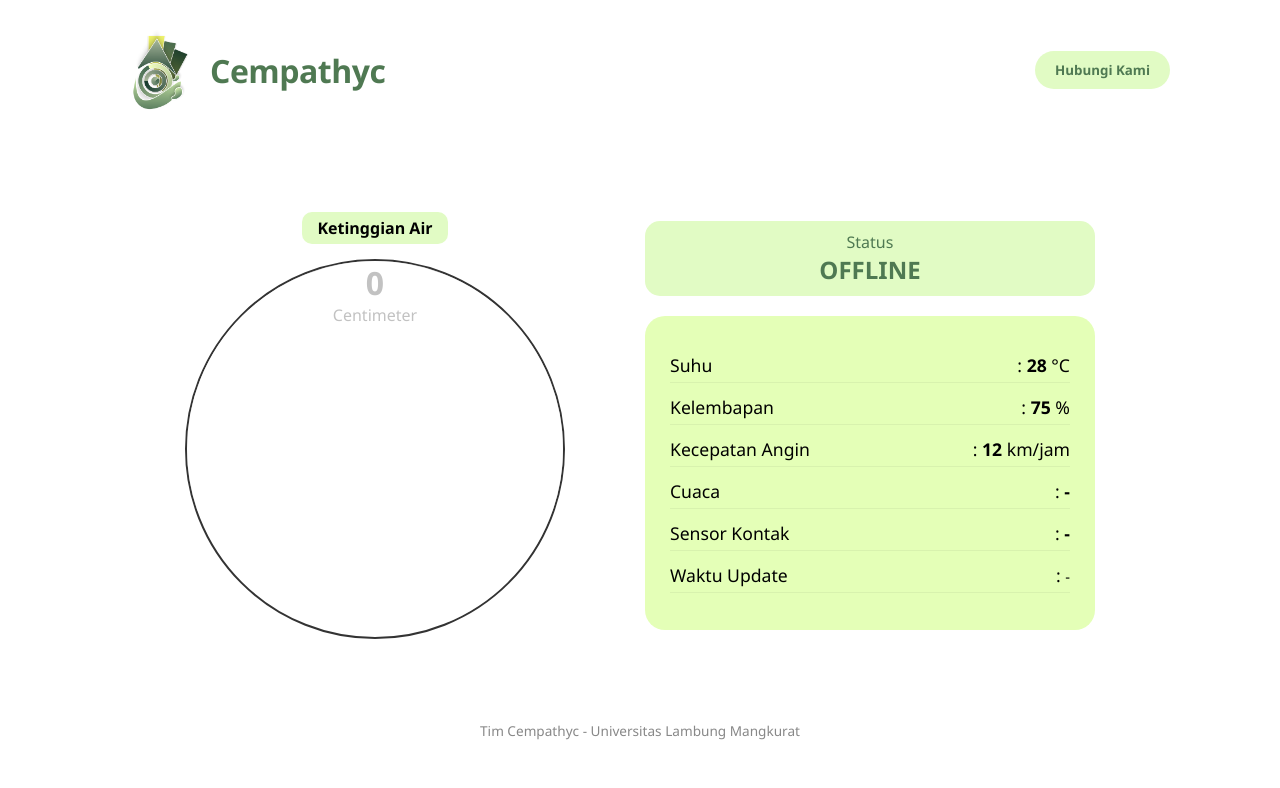
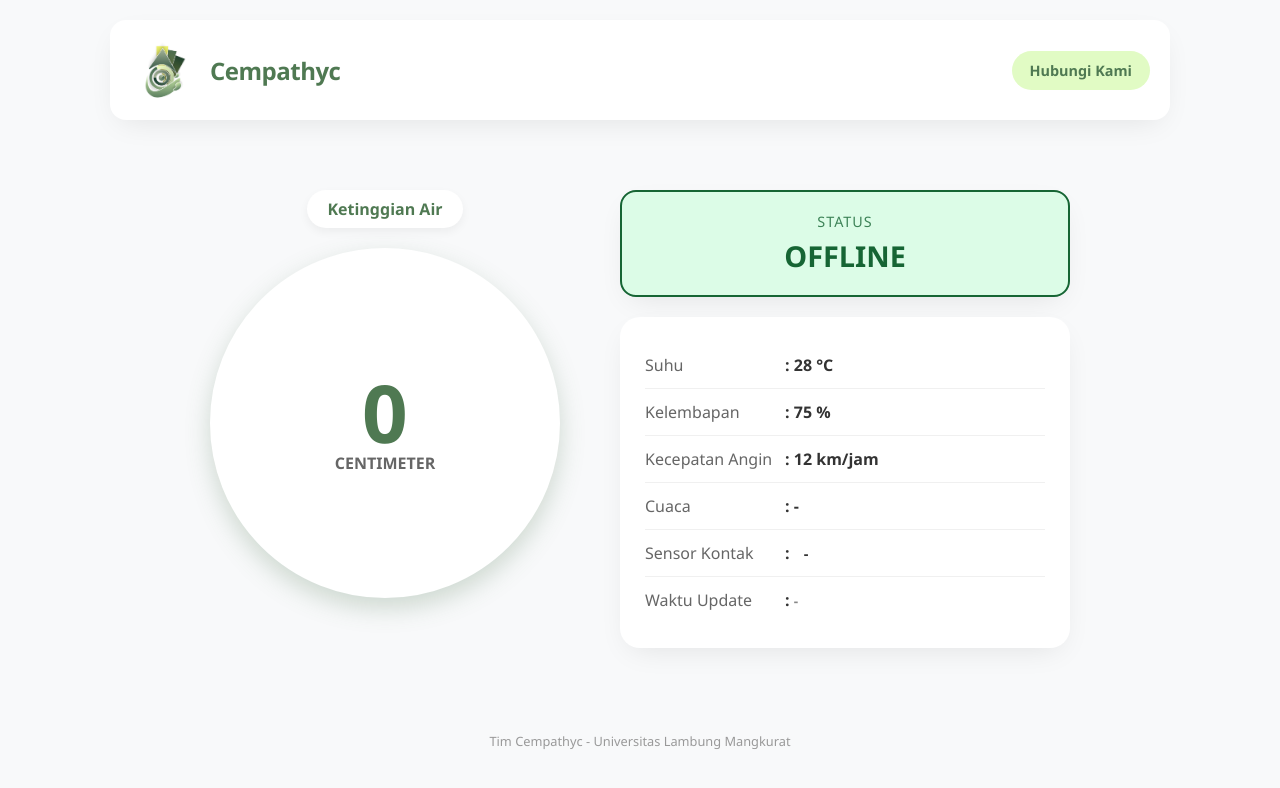
Before and after one commit to husainmubarak/cempathyc, a website: page public/index.html in a window 1280 px wide. Drawn offline with nearby package versions, Linux system fonts and the light colour scheme; no server answers.

Commit message:
memperbaiki tampilan frontend

```diff
--- a/public/index.html
+++ b/public/index.html
@@ -15,7 +15,7 @@
                 <img src="Logo.png" alt="Logo Cempathyc" class="logo-img">
                 <span>Cempathyc</span>
             </div>
-            <a href="https://www.instagram.com/mkbtbd36.empathy/" target="_blank" style="text-decoration: none;">
+            <a href="https://www.instagram.com/mkbtbd36.empathy/" target="_blank">
                 <button class="btn-hubungi">Hubungi Kami</button>
             </a>
         </header>
--- a/public/style.css
+++ b/public/style.css
@@ -1,41 +1,32 @@
 :root {
-    --aman-bg: #e1fbc4;
-    --aman-text: #4f7952;
-    --waspada-bg: #fef3c7;
-    --waspada-text: #92400e;
+    /* Warna Utama */
+    --primary-green: #4f7952;
+    --light-green: #e1fbc4;
+    --bg-color: #f8f9fa;
+    --card-shadow: 0 10px 30px -10px rgba(0, 0, 0, 0.1);
+
+    /* Warna Status */
+    --aman-bg: #dcfce7;
+    --aman-text: #166534;
+    --waspada-bg: #fef9c3;
+    --waspada-text: #854d0e;
     --bahaya-bg: #fee2e2;
-    --bahaya-text: #b91c1c;
-}
-
-.logo {
-    display: flex;
-    align-items: center;
-    /* Perubahan di bawah ini */
-    font-size: 2rem;      /* Ukuran lebih besar (sebelumnya sekitar 1.3rem) */
-    font-weight: 700;      /* Membuat tulisan lebih tebal/bold */
-    color: #4f7952;        /* Warna hijau gelap khas desain Anda */
-    letter-spacing: -0.5px; /* Opsional: merapatkan sedikit huruf agar terlihat modern */
-}
-
-.logo-img {
-    width: 100px;           /* Ukuran gambar logo ikut disesuaikan agar seimbang */
-    height: 100px;
-    object-fit: contain;
-
+    --bahaya-text: #991b1b;
 }
 
 * {
     margin: 0;
     padding: 0;
     box-sizing: border-box;
-    font-family: 'Segoe UI', sans-serif;
+    font-family: 'Segoe UI', Roboto, Helvetica, Arial, sans-serif;
 }
 
 body {
-    background-color: #fff;
+    background-color: var(--bg-color);
     min-height: 100vh;
     display: flex;
     justify-content: center;
+    color: #333;
 }
 
 .container {
@@ -46,192 +37,314 @@ body {
     flex-direction: column;
 }
 
+/* ================= HEADER ================= */
 header {
     display: flex;
     justify-content: space-between;
     align-items: center;
     margin-bottom: 30px;
+    background: white;
+    padding: 15px 20px;
+    border-radius: 16px;
+    box-shadow: var(--card-shadow);
+    /* Mencegah elemen bertabrakan */
+    gap: 15px;
+}
+
+.logo {
+    display: flex;
+    align-items: center;
+    gap: 10px;
+    font-size: 1.5rem;
+    font-weight: 800;
+    color: var(--primary-green);
+    letter-spacing: -0.5px;
+    white-space: nowrap; /* Mencegah teks turun baris */
+}
+
+.logo-img {
+    width: 50px;
+    height: 50px;
+    object-fit: contain;
 }
 
 .btn-hubungi {
-    background: #e1fbc4;
+    background: var(--light-green);
     border: none;
-    padding: 10px 20px;
-    border-radius: 20px;
-    font-weight: 600;
+    padding: 10px 18px;
+    border-radius: 50px;
+    font-weight: 700;
+    font-size: 0.9rem;
     cursor: pointer;
-    color: #4f7952;
+    color: var(--primary-green);
+    transition: transform 0.2s;
+    white-space: nowrap; /* Mencegah teks tombol turun baris */
 }
 
-/* Layout Utama */
+.btn-hubungi:active {
+    transform: scale(0.95);
+}
+
+/* ================= CONTENT LAYOUT ================= */
 .content-wrapper {
     display: flex;
     flex-direction: column;
     align-items: center;
-    gap: 30px;
+    gap: 40px;
     flex-grow: 1;
-    margin-top: 20px;
+}
+
+/* ================= WATER LEVEL SECTION ================= */
+.water-level-section {
+    display: flex;
+    flex-direction: column;
+    align-items: center;
+    position: relative;
 }
 
 .label-top {
     text-align: center;
-    margin-bottom: 15px;
-    font-weight: 600;
-    background: #e1fbc4;
-    padding: 5px 15px;
-    border-radius: 10px;
-    display: inline-block;
+    margin-bottom: 20px;
+    font-weight: 700;
+    color: var(--primary-green);
+    background: white;
+    padding: 8px 20px;
+    border-radius: 20px;
+    box-shadow: 0 4px 10px rgba(0,0,0,0.05);
+    z-index: 2;
 }
 
-.water-level-section {
-    text-align: center;
-}
-
-/* Animasi Ombak dalam Lingkaran */
+/* Lingkaran Utama */
 .circle-container {
-    width: 280px;
-    height: 280px;
-    border: 2px solid #333;
+    width: 260px;
+    height: 260px;
+    border: 4px solid white;
+    box-shadow: 0 10px 25px rgba(79, 121, 82, 0.25);
     border-radius: 50%;
     position: relative;
     overflow: hidden;
-    background: #fff;
+    background: white;
+    /* Agar angka persis di tengah */
+    display: flex;
+    justify-content: center;
+    align-items: center;
 }
 
+/* Text Overlay (Angka Ketinggian) */
+.text-overlay {
+    position: absolute;
+    z-index: 10;
+    text-align: center;
+    color: #333;
+    mix-blend-mode: multiply;
+}
+
+.text-overlay h1 {
+    font-size: 4rem;
+    line-height: 1;
+    font-weight: 800;
+    color: var(--primary-green);
+}
+
+.text-overlay span {
+    font-size: 1rem;
+    font-weight: 600;
+    text-transform: uppercase;
+    color: #666;
+}
+
+/* Animasi Ombak */
 .wave {
     position: absolute;
     bottom: 0;
     left: 0;
     width: 100%;
-    height: 50%;
-    transition: height 1s ease, background-color 0.5s ease;
+    height: 0%; /* Diupdate via JS */
+    background: var(--light-green);
+    transition: height 1s ease-in-out, background-color 0.5s ease;
 }
 
-/* Pseudo-elements untuk efek gerak ombak */
 .wave::before,
 .wave::after {
     content: "";
     position: absolute;
     width: 200%;
     height: 200%;
-    top: -165%;
+    top: -150%;
     left: -50%;
     border-radius: 40%;
 }
 
 .wave::before {
-    background: rgba(255, 255, 255, 0.4);
-    animation: rotate 8s linear infinite;
+    background: rgba(255, 255, 255, 0.5);
+    animation: rotate 6s linear infinite;
 }
 
 .wave::after {
-    background: rgba(255, 255, 255, 0.6);
-    animation: rotate 5s linear infinite;
-    border-radius: 35%;
+    background: rgba(255, 255, 255, 0.3);
+    animation: rotate 10s linear infinite;
+    border-radius: 45%;
 }
 
 @keyframes rotate {
-    from {
-        transform: rotate(0deg);
-    }
-
-    to {
-        transform: rotate(360deg);
-    }
+    from { transform: rotate(0deg); }
+    to { transform: rotate(360deg); }
 }
 
 /* Warna Air Dinamis */
-.wave.aman {
-    background-color: #4f7952;
+.wave.aman { background-color: #4f7952; }
+.wave.waspada { background-color: #eab308; }
+.wave.bahaya { background-color: #dc2626; }
+
+/* ================= STATUS & DETAILS SECTION ================= */
+.status-section {
+    width: 100%;
+    max-width: 450px;
 }
 
-.wave.waspada {
-    background-color: #d9a106;
+/* Status Box (Aman/Waspada/Bahaya) */
+.status-box {
+    padding: 20px;
+    border-radius: 16px;
+    text-align: center;
+    margin-bottom: 20px;
+    box-shadow: var(--card-shadow);
+    transition: all 0.3s ease;
+    border: 2px solid transparent;
 }
 
-.wave.bahaya {
-    background-color: #dc2626;
+.status-box p {
+    font-size: 0.9rem;
+    text-transform: uppercase;
+    letter-spacing: 1px;
+    margin-bottom: 5px;
+    opacity: 0.8;
 }
 
-/* Status Box */
-.status-box {
-    padding: 10px 50px;
-    border-radius: 15px;
-    text-align: center;
-    margin-bottom: 20px;
-    transition: all 0.5s ease;
+.status-box h2 {
+    font-size: 1.8rem;
+    font-weight: 800;
 }
 
-.status-aman {
-    background-color: var(--aman-bg);
-    color: var(--aman-text);
-}
-
-.status-waspada {
-    background-color: var(--waspada-bg);
-    color: var(--waspada-text);
-}
-
-.status-bahaya {
-    background-color: var(--bahaya-bg);
-    color: var(--bahaya-text);
-}
+.status-aman { background-color: var(--aman-bg); color: var(--aman-text); border-color: var(--aman-text); }
+.status-waspada { background-color: var(--waspada-bg); color: var(--waspada-text); border-color: var(--waspada-text); }
+.status-bahaya { background-color: var(--bahaya-bg); color: var(--bahaya-text); border-color: var(--bahaya-text); }
 
 /* Details Card */
 .details-card {
-    background: #E4FFB7;
+    background: white;
     padding: 25px;
     border-radius: 20px;
-    width: 100%;
-    min-width: 300px;
+    box-shadow: var(--card-shadow);
 }
 
+/* --- PERBAIKAN: GRID LAYOUT UNTUK DATA RATA --- */
 .detail-item {
-    display: flex;
-    justify-content: space-between;
-    margin: 12px 0;
-    font-size: 1.1rem;
-    border-bottom: 1px solid rgba(0, 0, 0, 0.05);
-    padding-bottom: 5px;
+    display: grid;
+    /* Kolom kiri (Label) fixed 140px, Kolom kanan (Isi) sisanya */
+    grid-template-columns: 140px 1fr;
+    align-items: center;
+    padding: 12px 0;
+    border-bottom: 1px solid #f0f0f0;
 }
 
-/* Gaya untuk status kontak sensor */
-#kontak-status.terkena-air {
-    color: #dc2626;
-    background: #fee2e2;
-    padding: 2px 8px;
-    border-radius: 5px;
-    font-weight: bold;
+.detail-item:last-child {
+    border-bottom: none;
 }
 
-#kontak-status.kering {
-    color: #4f7952;
-    background: #fff;
-    padding: 2px 8px;
-    border-radius: 5px;
+.detail-item span:first-child {
+    color: #666;
+    font-weight: 500;
+}
+
+.detail-item span:last-child {
+    color: #333;
+    font-weight: 600;
+    text-align: left; /* Pastikan rata kiri agar titik dua lurus */
+}
+
+/* Indikator Sensor Kontak */
+#kontak-status {
+    padding: 4px 10px;
+    border-radius: 6px;
+    font-size: 0.9rem;
+}
+#kontak-status.terkena-air { background: var(--bahaya-bg); color: var(--bahaya-text); }
+#kontak-status.kering { background: var(--aman-bg); color: var(--aman-text); }
+
+#waktu-update {
+    font-size: 0.85rem;
+    color: #888;
 }
 
 footer {
     text-align: center;
-    font-size: 0.85rem;
-    padding: 40px 0;
-    color: #888;
+    font-size: 0.8rem;
+    padding: 30px 0;
+    color: #999;
 }
 
-/* RESPONSIVE DESKTOP & TABLET */
+/* ================= MEDIA QUERIES (RESPONSIVE) ================= */
+
+/* Tablet & Desktop */
 @media (min-width: 768px) {
     .content-wrapper {
         flex-direction: row;
         justify-content: center;
-        gap: 80px;
+        align-items: flex-start;
+        gap: 60px;
+        margin-top: 40px;
     }
 
     .circle-container {
-        width: 380px;
-        height: 380px;
+        width: 350px;
+        height: 350px;
     }
 
-    .details-card {
-        width: 450px;
+    .text-overlay h1 {
+        font-size: 5rem;
+    }
+
+    .logo-img {
+        width: 70px;
+        height: 70px;
     }
 }
+
+/* --- PERBAIKAN: MOBILE PHONE (Agar Header Tidak Mepet) --- */
+@media (max-width: 480px) {
+    /* 1. Atur Header lebih rapat */
+    header {
+        padding: 10px 15px;
+        gap: 10px;
+    }
+
+    /* 2. Kecilkan font Logo */
+    .logo {
+        font-size: 1.1rem;
+        gap: 5px;
+    }
+
+    /* 3. Kecilkan Gambar Logo */
+    .logo-img {
+        width: 35px;
+        height: 35px;
+    }
+
+    /* 4. Kecilkan Tombol */
+    .btn-hubungi {
+        padding: 6px 12px;
+        font-size: 0.75rem;
+    }
+
+    /* 5. Sesuaikan lebar kolom label agar muat di layar kecil */
+    .detail-item {
+        grid-template-columns: 110px 1fr;
+        font-size: 0.95rem;
+    }
+
+    .circle-container {
+        width: 220px;
+        height: 220px;
+    }
+}
--- a/server.js
+++ b/server.js
@@ -21,8 +21,8 @@ const chatId = process.env.TELEGRAM_CHAT_ID;
 // --- KONFIGURASI BMKG ---
 const KODE_WILAYAH_BMKG = '63.72.03.1004';
 const URL_BMKG = `https://api.bmkg.go.id/publik/prakiraan-cuaca?adm4=${KODE_WILAYAH_BMKG}`;
-const MIN_KEDALAMAN_BAHAYA = 300; // cm
-const MIN_KEDALAMAN_WASPADA = 250; // cm
+const MIN_KEDALAMAN_BAHAYA = 300;
+const MIN_KEDALAMAN_WASPADA = 250;
 
 app.use(cors());
 app.use(bodyParser.json());
```
